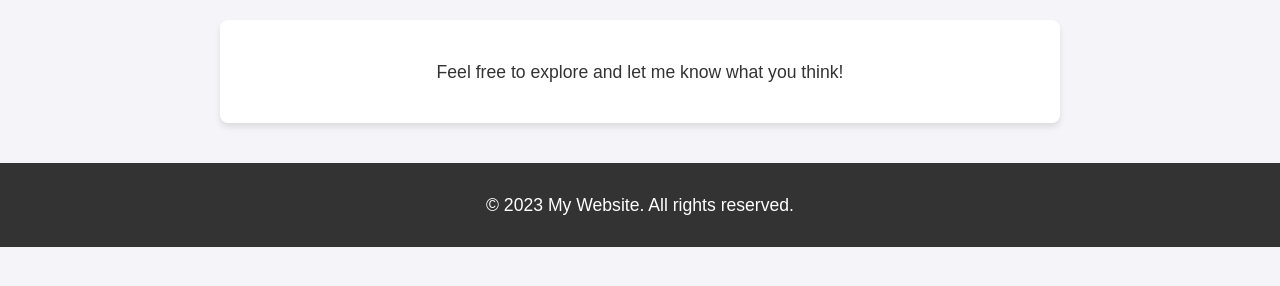
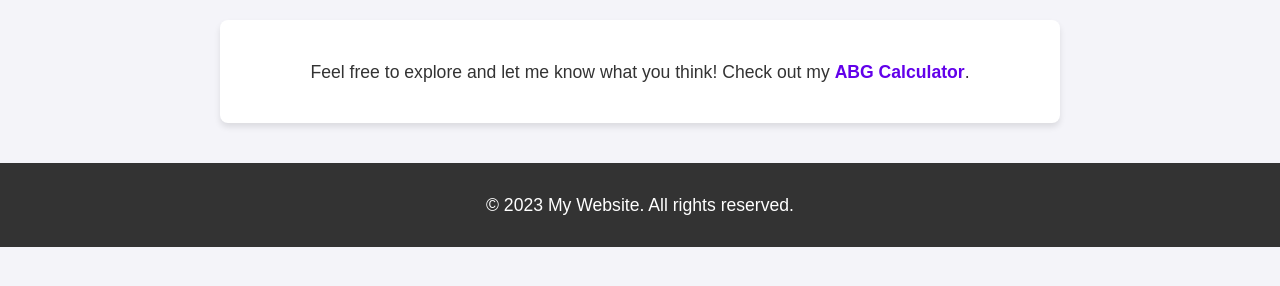
Before and after one commit to ZBZFirst/Abgcalculator, a plain HTML site: page index.html in a window 1280 px wide. Drawn offline with Linux system fonts and the light colour scheme.

Commit message:
Update index.html

```diff
--- a/index.html
+++ b/index.html
@@ -67,10 +67,8 @@
     </style>
 </head>
 <body>
-
-
     <div class="container">
-        <p>Feel free to explore and let me know what you think!</p>
+        <p>Feel free to explore and let me know what you think! Check out my <a href="https://zbzfirst.github.io/ABGCalculator/abgcalculator.html">ABG Calculator</a>.</p>
     </div>
 
     <footer>
```
